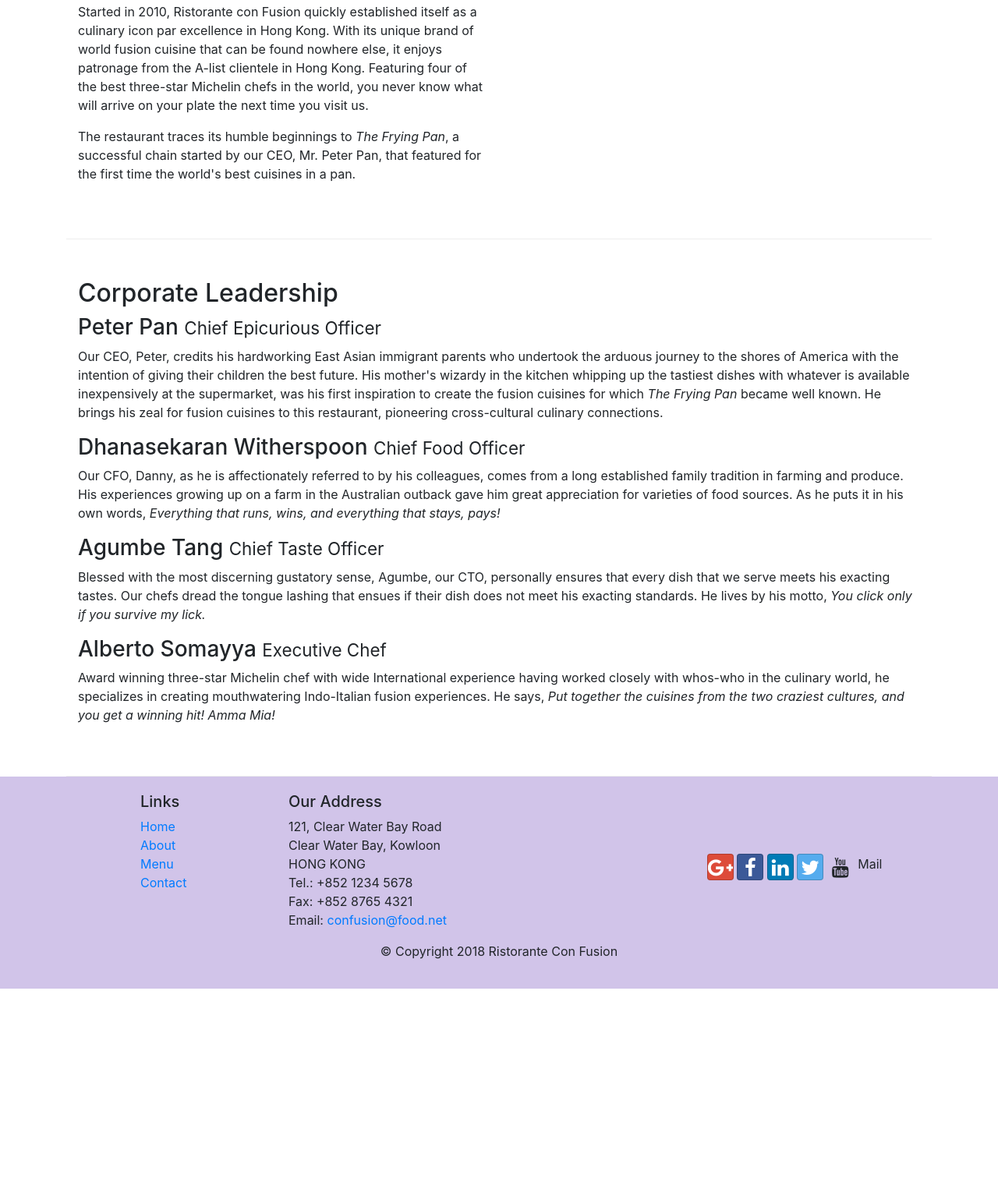
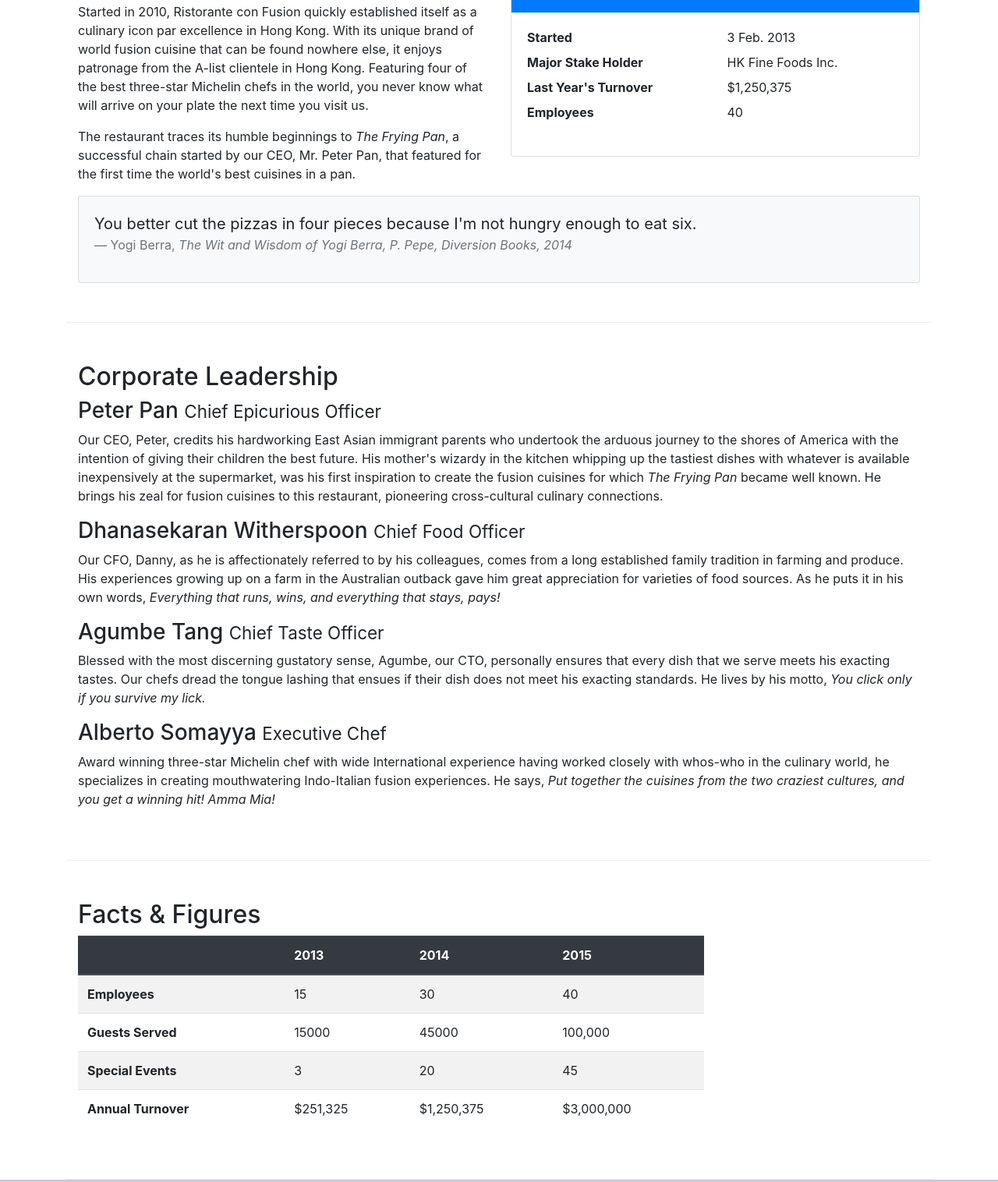
Before and after one commit to AranyaAryaman/FSD, a website: page aboutus.html in a window 1280 px wide. Shown: the part 558-2074 px from the top of the page at 78% size. Before the commit the page ends 1826 px from the top, so only its background shows below. Drawn offline with nearby package versions, Linux system fonts and the light colour scheme.

Commit message:
Tables and Cards

```diff
--- a/aboutus.html
+++ b/aboutus.html
@@ -66,8 +66,35 @@
                 <h2>Our History</h2>
                 <p>Started in 2010, Ristorante con Fusion quickly established itself as a culinary icon par excellence in Hong Kong. With its unique brand of world fusion cuisine that can be found nowhere else, it enjoys patronage from the A-list clientele in Hong Kong.  Featuring four of the best three-star Michelin chefs in the world, you never know what will arrive on your plate the next time you visit us.</p>
                 <p>The restaurant traces its humble beginnings to <em>The Frying Pan</em>, a successful chain started by our CEO, Mr. Peter Pan, that featured for the first time the world's best cuisines in a pan.</p>
-            </div class="col-12 col-sm">
-            <div>
+            </div>
+            <div class="col-12 col-sm-6">
+                <div class="card">
+                    <h3 class="card-header bg-primary text-white">Facts At a Glance</h3>
+                    <div class="card-body">
+                        <dl class="row">
+                            <dt class="col-6">Started</dt>
+                            <dd class="col-6">3 Feb. 2013</dd>
+                            <dt class="col-6">Major Stake Holder</dt>
+                            <dd class="col-6">HK Fine Foods Inc.</dd>
+                            <dt class="col-6">Last Year's Turnover</dt>
+                            <dd class="col-6">$1,250,375</dd>
+                            <dt class="col-6">Employees</dt>
+                            <dd class="col-6">40</dd>
+                        </dl>
+                    </div>
+                </div>
+            </div>
+            <div class="col-12">
+                <div class="card card-body bg-light">
+                    <blockquote class="blockquote">
+                        <p class="mb-0">You better cut the pizzas in four pieces because I'm not hungry enough to eat six.</p>
+                        <footer class="blockquote-footer">Yogi Berra,
+                            <cite title="Source Title">
+                                The Wit and Wisdom of Yogi Berra, P. Pepe, Diversion Books, 2014
+                            </cite>
+                        </footer>
+                    </blockquote>
+                </div>
             </div>
         </div>
 
@@ -97,6 +124,53 @@
                 </div>
 
             </div>
+       </div>
+
+       <div class="row row-content">
+           <div class="col-12 col-sm-9">
+               <h2> Facts &amp; Figures </h2>
+               <div class="table-responsive">
+                <table class="table table-striped">
+                    <thead class="thead-dark">
+                        <tr>
+                            <th>&nbsp;</th>
+                            <th>2013</th>
+                            <th>2014</th>
+                            <th>2015</th>
+                        </tr>
+                    </thead>
+                    <tbody>
+                        <tr>
+                            <th>Employees</th>
+                            <td>15</td>
+                            <td>30</td>
+                            <td>40</td>
+                        </tr>
+                        <tr>
+                            <th>Guests Served</th>
+                            <td>15000</td>
+                            <td>45000</td>
+                            <td>100,000</td>
+                        </tr>
+                        <tr>
+                            <th>Special Events</th>
+                            <td>3</td>
+                            <td>20</td>
+                            <td>45</td>
+                        </tr>
+                        <tr>
+                            <th>Annual Turnover</th>
+                            <td>$251,325</td>
+                            <td>$1,250,375</td>
+                            <td>$3,000,000</td>
+                        </tr>
+                    </tbody>
+                </table>
+            </div>
+           </div>
+           <div class="col-12 col-sm-3">
+
+           </div>
        </div>
 
     </div>
```
